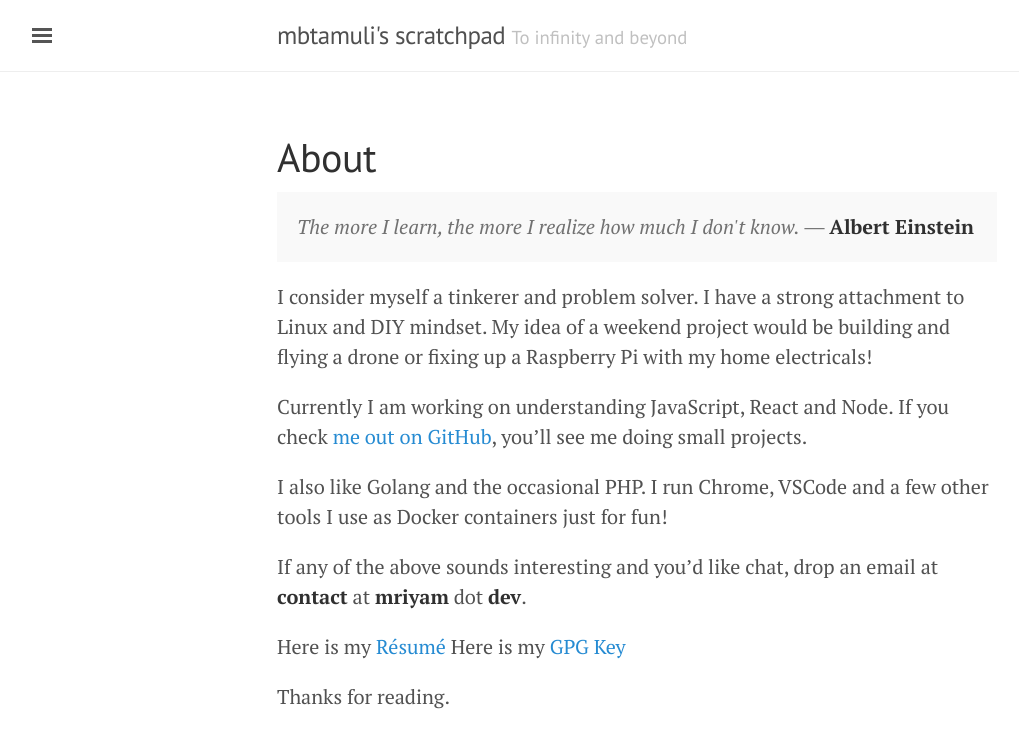
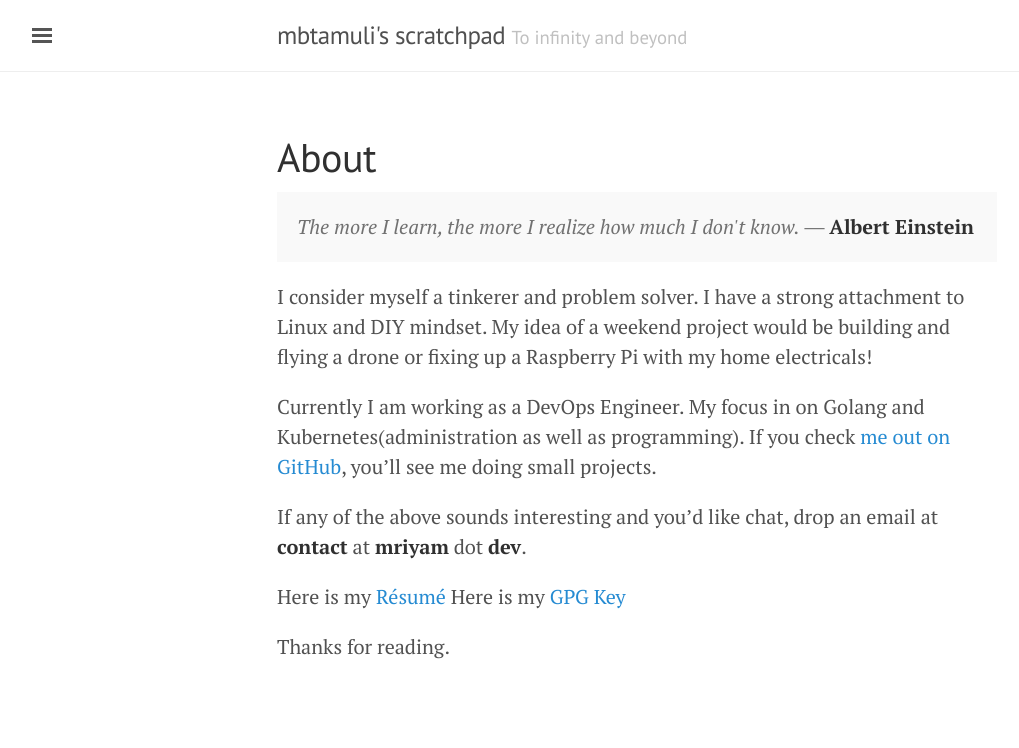
Before and after one commit to lk4ml/blog_example, a Jekyll site: the page built from about.md, in a window 1280 px wide. Shown: the top 748 px of the page, without its empty margins (3-1022 px from the left). Built offline with Jekyll 4.4.1, drawn with Linux system fonts in a browser that asks for light colours.

Commit message:
👌 IMPROVE: Update about page
Signed-off-by: Mriyam Tamuli <mbtamuli@gmail.com>

```diff
--- a/about.md
+++ b/about.md
@@ -9,9 +9,7 @@ title: About
 
 I consider myself a tinkerer and problem solver. I have a strong attachment to Linux and DIY mindset. My idea of a weekend project would be building and flying a drone or fixing up a Raspberry Pi with my home electricals!
 
-Currently I am working on understanding JavaScript, React and Node. If you check [me out on GitHub](https://github.com/mbtamuli), you'll see me doing small projects.
-
-I also like Golang and the occasional PHP. I run Chrome, VSCode and a few other tools I use as Docker containers just for fun!
+Currently I am working as a DevOps Engineer. My focus in on Golang and Kubernetes(administration as well as programming). If you check [me out on GitHub](https://github.com/mbtamuli), you'll see me doing small projects.
 
 If any of the above sounds interesting and you'd like chat, drop an email at **contact** at **mriyam** dot **dev**.
 
```
